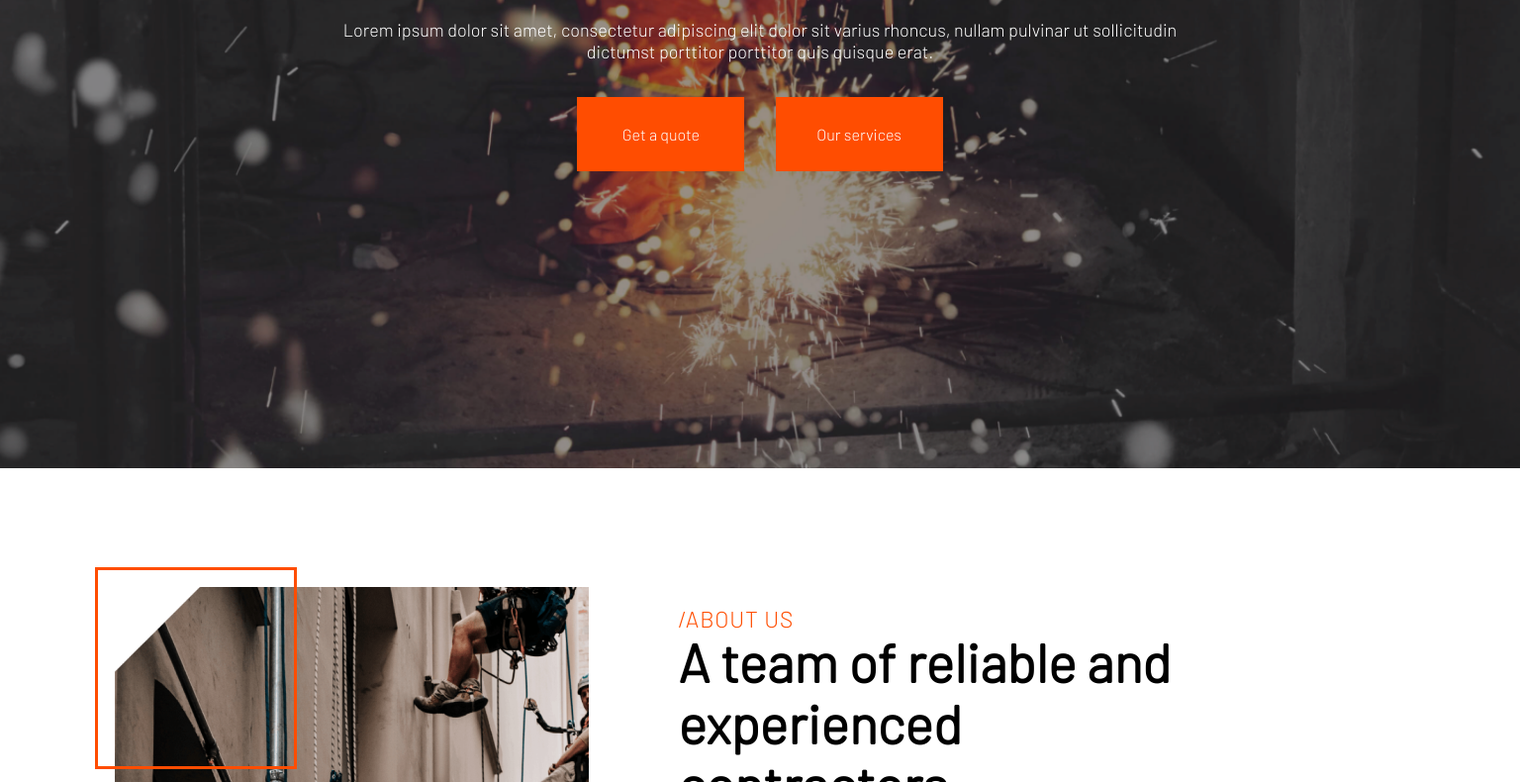
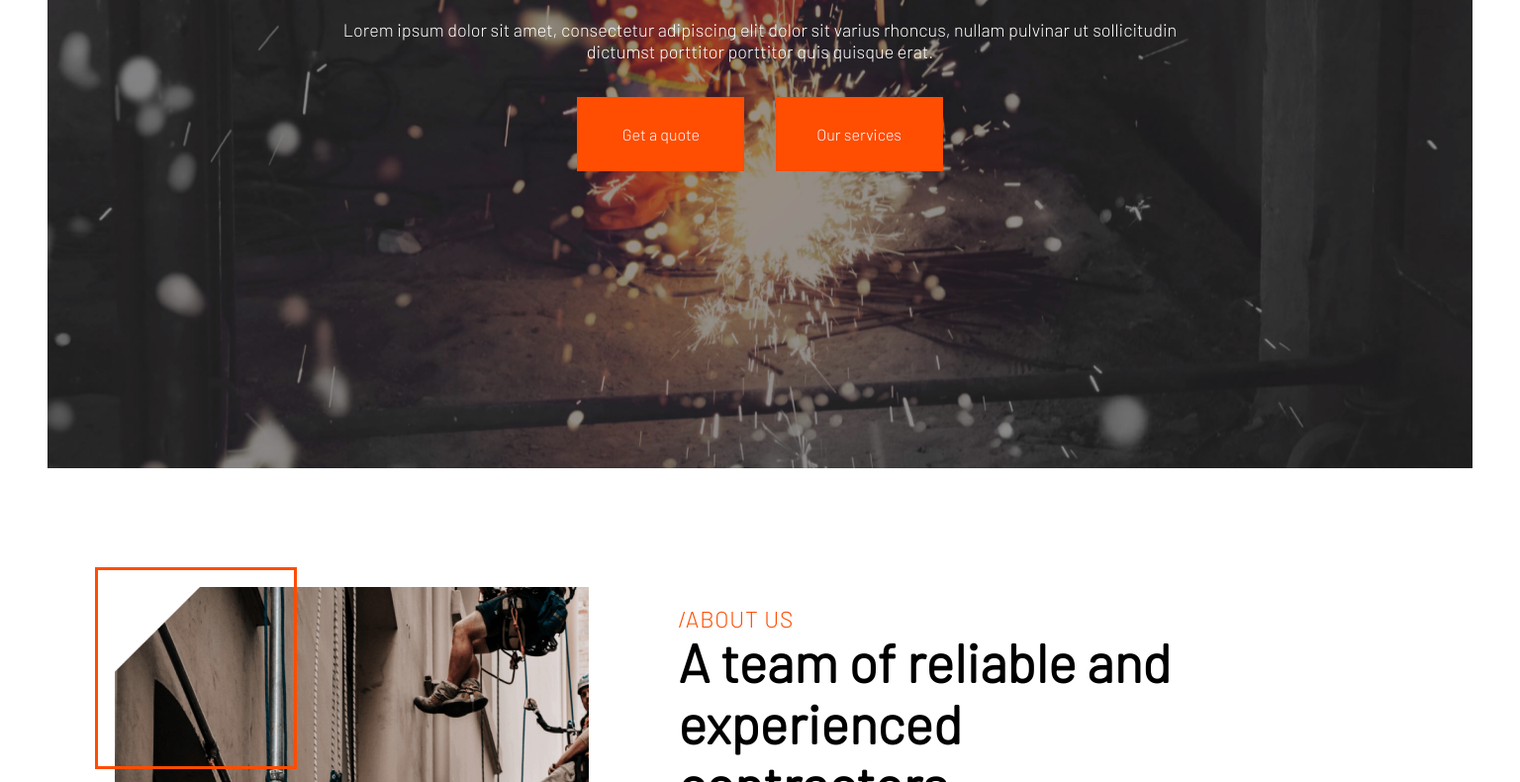
Before and after one commit to djetrl/ContractorX, a plain HTML site: page index.html in a window 1536 px wide. Shown: the part 439-1229 px from the top of the page at 99% size. Drawn offline with Linux system fonts and the light colour scheme.

Commit message:
fix container

```diff
--- a/scss/_footer.scss
+++ b/scss/_footer.scss
@@ -127,6 +127,14 @@
     }
   }
 }
+@media screen and (min-width:1400px) {
+  .footer {
+    background-color:inherit;
+    .container{
+      background-color: rgb(0, 0, 0);
+    }
+  }
+}
 @media screen and (max-width:1280px) {
   .footer{
      .footer_item:nth-child(2){
--- a/scss/_intro.scss
+++ b/scss/_intro.scss
@@ -40,7 +40,17 @@ font-size: 1em;
 }
 
 }
-@media screen and (min-width:1065px) {}
+@media screen and (min-width:1400px) {
+  .intro {
+    background-image: none;
+    .container{
+      background-image: url(img/intro/intro_img.png);
+      background-repeat: no-repeat;
+      background-position: center;
+      background-size: cover;
+    }
+  }
+}
     @media screen and (max-width:1065px) {
 
       .intro {
--- a/scss/style.scss
+++ b/scss/style.scss
@@ -7,6 +7,7 @@ body{
   font-family: 'Barlow', sans-serif;
   font-style: normal;
   font-weight: 400;
+  overflow-x: hidden;
 }
 *,
 *:before,
@@ -17,7 +18,7 @@ body{
 .container{
   max-width:1440px;
   height: auto;
-  margin: auto;
+  margin: 0  auto;
 
 
 }
```
Also changed, not shown: style.css.
